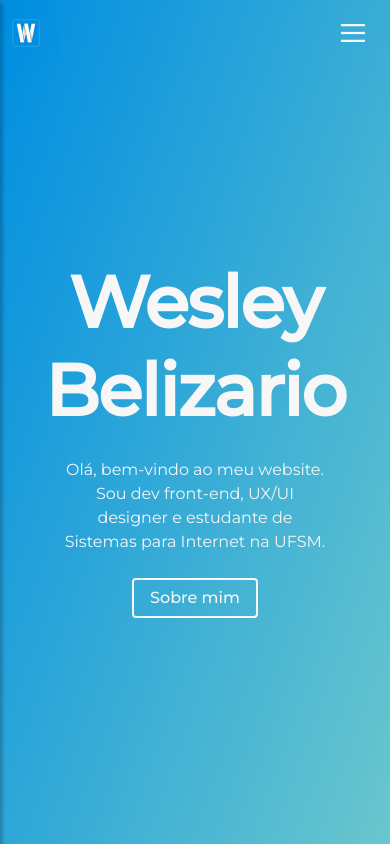
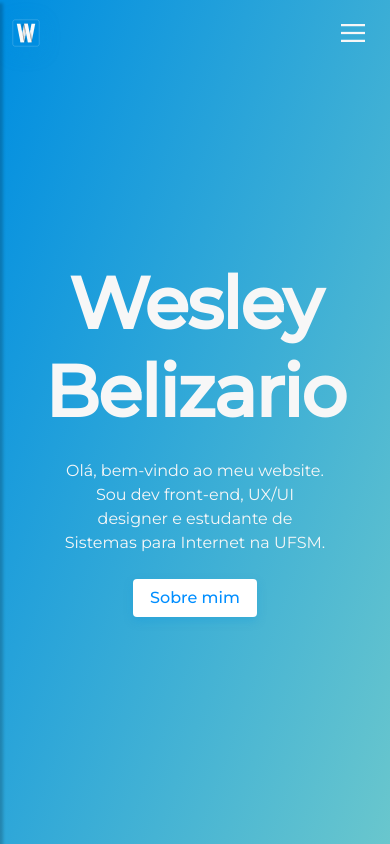
Before and after one commit to WesleyxBZ/i-wesley, a React (Create React App) app: page / in a window 390 px wide. Shown: the top 844 px of the page. Built offline with nearby package versions, Linux system fonts and the light colour scheme.

Commit message:
Altered style button CTA

```diff
--- a/src/components/start/button/styles.css
+++ b/src/components/start/button/styles.css
@@ -13,12 +13,12 @@
   cursor: pointer;
   border: 1px solid transparent;
   transition: color 0.15s;
+  box-shadow: 0px 4px 10px rgba(0, 142, 225, 0.25);
 }
 
 @media (min-width: 992px) {
   .button {
     background-color: var(--primary-medium);
-    box-shadow: 0px 4px 10px rgba(0, 142, 225, 0.25);
   }
 
   .button:hover {
@@ -29,11 +29,11 @@
 
 @media (max-width: 992px) {
   .button {
-    background-color: transparent;
-    border: 2px solid var(--neutral-05);
+    color: var(--primary-medium);
+    background-color: #fff;
   }
   .button:hover {
-    color: var(--primary-medium);
+    color: var(--primary-dark);
     background-color: var(--neutral-05);
   }
 }
```
